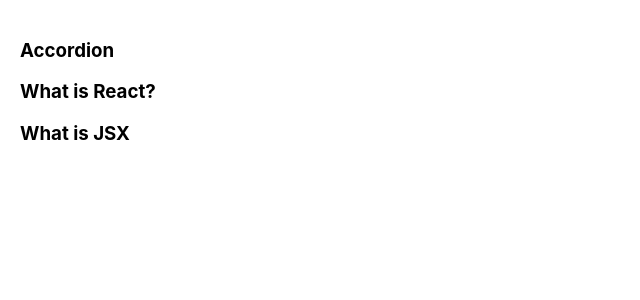
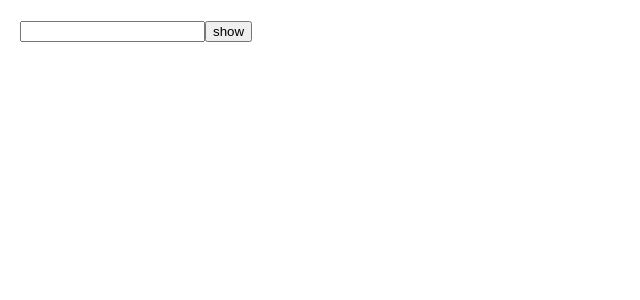
Before and after one commit to chhayashah/react-practise, a React (Create React App) app: page / in a window 1280 px wide. Shown: the top 300 px of the page, without its empty margins (0-640 px from the left). Built offline with nearby package versions, Linux system fonts and the light colour scheme.

Commit message:
PasswordToggle

```diff
--- a/src/App.js
+++ b/src/App.js
@@ -2,16 +2,18 @@
 import './App.css';
 // import Counter from './components/Counter';
 // import Todo from './components/Todo';
-import Accordion from "./components/Accordion";
+// import Accordion from "./components/Accordion";
 // import SearchDebounce from "./components/SearchDebounce";
+import PasswordToggle from "./components/PasswordToggle";
 
 function App() {
   return (
     <div>
       {/* <Counter/> */}
       {/* <Todo/> */}
-      <Accordion/>
+      {/* <Accordion/> */}
       {/* <SearchDebounce/> */}
+      <PasswordToggle/>
    </div>
   );
 }
--- /dev/null
+++ b/src/components/PasswordToggle.jsx
@@ -0,0 +1,12 @@
+import React, { useState } from "react";
+
+const PasswordToggle = () => {
+  const [show, setShow] = useState(false);
+  return (
+    <div style={{ padding: "20px" }}>
+      <input type={show ? "text" : "password"} lable="Enter password" />
+      <button onClick={() => setShow(!show)}>{show ? "Hide" : "show"}</button>
+    </div>
+  );
+};
+export default PasswordToggle;
```
